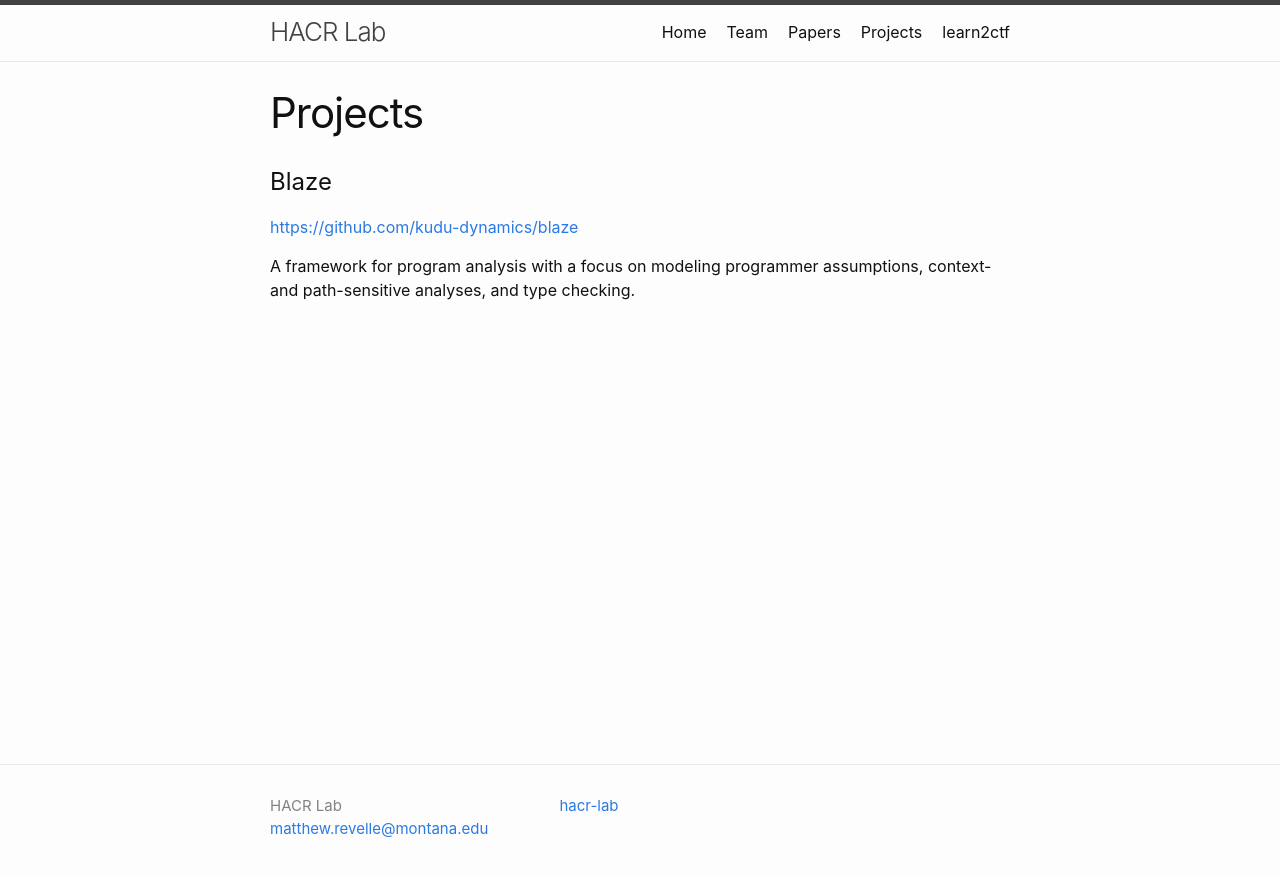
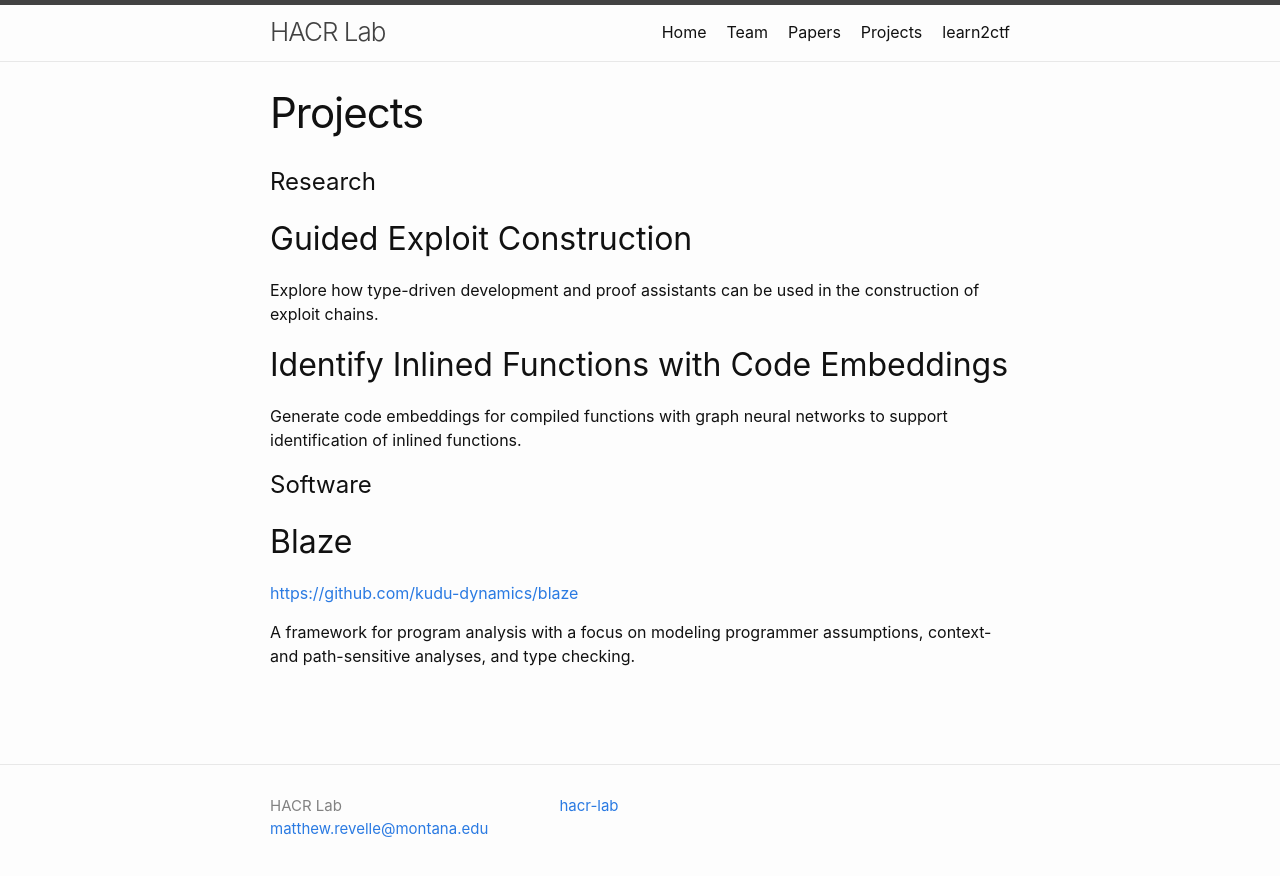
Before and after one commit to hacr-lab/hacr-lab.github.io, a Jekyll site: the page built from projects.md, in a window 1280 px wide. Shown: the top 876 px of the page. Built offline with Jekyll 4.4.1, drawn with Linux system fonts in a browser that asks for light colours.

Commit message:
Updated projects.

```diff
--- a/projects.md
+++ b/projects.md
@@ -4,7 +4,19 @@ title: Projects
 permalink: /projects/
 ---
 
-# Blaze
+# Research
+
+## Guided Exploit Construction
+
+Explore how type-driven development and proof assistants can be used in the construction of exploit chains.
+
+## Identify Inlined Functions with Code Embeddings
+
+Generate code embeddings for compiled functions with graph neural networks to support identification of inlined functions.
+
+# Software
+
+## Blaze
 
 [https://github.com/kudu-dynamics/blaze](https://github.com/kudu-dynamics/blaze)
 
```
